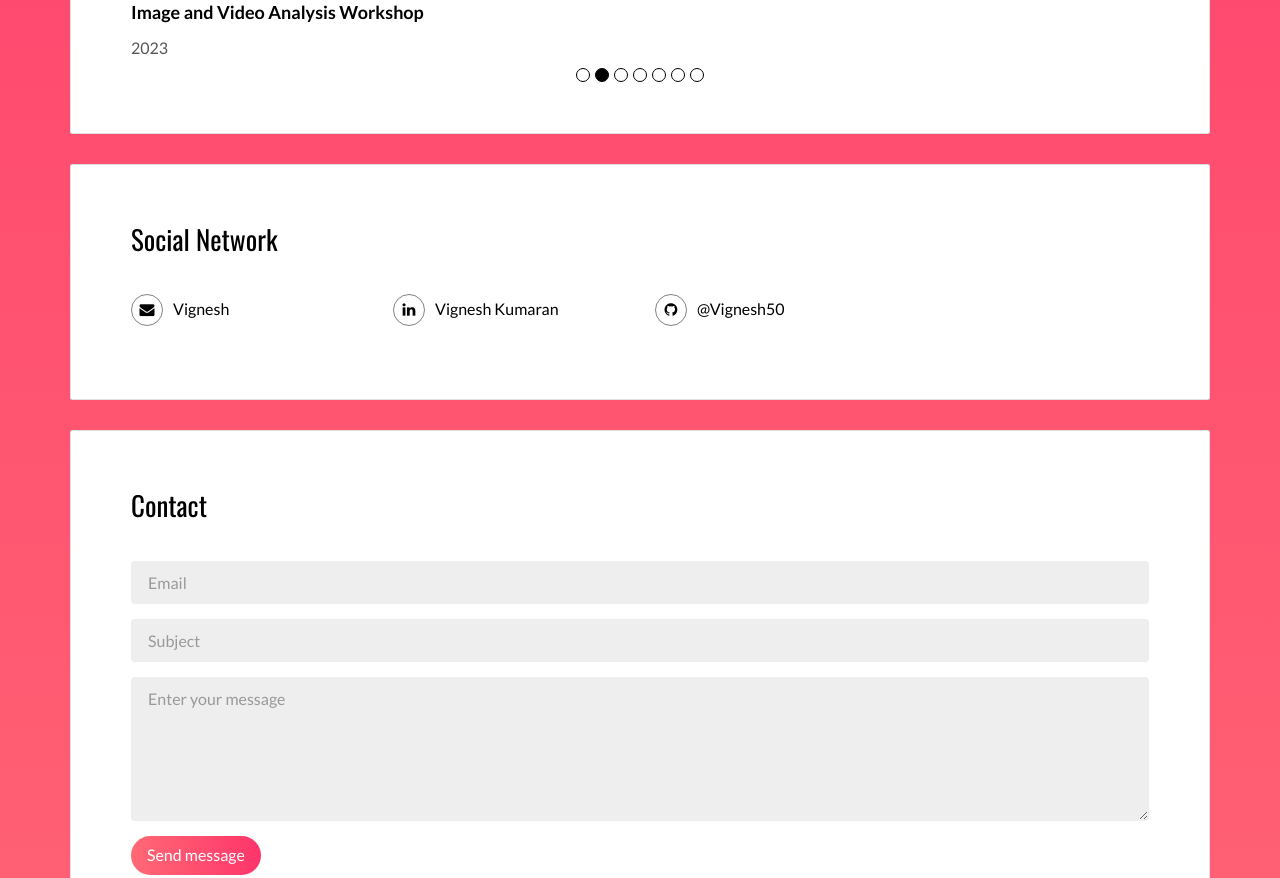
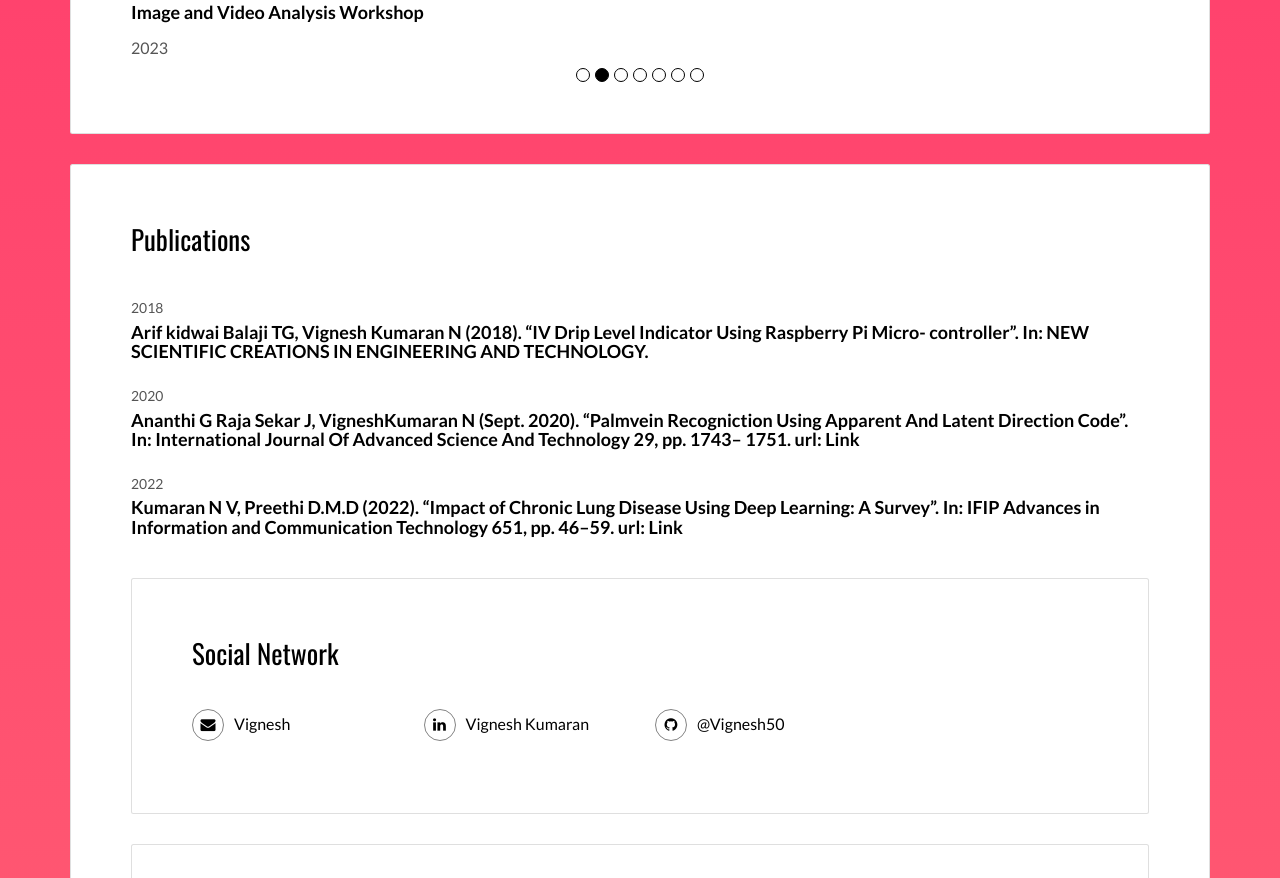
Before and after one commit to vignesh50/VigFolio, a plain HTML site: page index.html in a window 1280 px wide. Shown: the part 3091-3969 px from the top of the page. Drawn offline with nearby package versions, Linux system fonts and the light colour scheme.

Commit message:
Update index.html
Update Publications Session

```diff
--- a/index.html
+++ b/index.html
@@ -275,6 +275,24 @@
           </div>
         </div>
 
+        <div class="card">
+          <div class="card-block">
+            <h2>Publications</h2>
+            <div class="work-experience">
+              <small class="date">2018</small>
+              <h3 class="h5 date-title">Arif kidwai Balaji TG, Vignesh Kumaran N (2018). “IV Drip Level Indicator Using Raspberry Pi Micro-
+                controller”. In: NEW SCIENTIFIC CREATIONS IN ENGINEERING AND TECHNOLOGY.</h3>
+
+                <small class="date">2020</small>
+                <h3 class="h5 date-title">Ananthi G Raja Sekar J, VigneshKumaran N (Sept. 2020). “Palmvein Recogniction Using Apparent And
+                  Latent Direction Code”. In: International Journal Of Advanced Science And Technology 29, pp. 1743–
+                  1751. url:  <a href="https://www.scopus.com/authid/detail.uri?authorId=57225312455" title="Second Article">Link</a></h3>
+
+                  <small class="date">2022</small>
+                  <h3 class="h5 date-title">Kumaran N V, Preethi D.M.D (2022). “Impact of Chronic Lung Disease Using Deep Learning: A Survey”.
+                    In: IFIP Advances in Information and Communication Technology 651, pp. 46–59. url: <a href="https://doi.
+                    org/10.1007/978-3-031-11633-9_5." title="Third Article">Link</a></h3>
+            </div>
 
         <div class="card">
           <div class="card-block">
```
